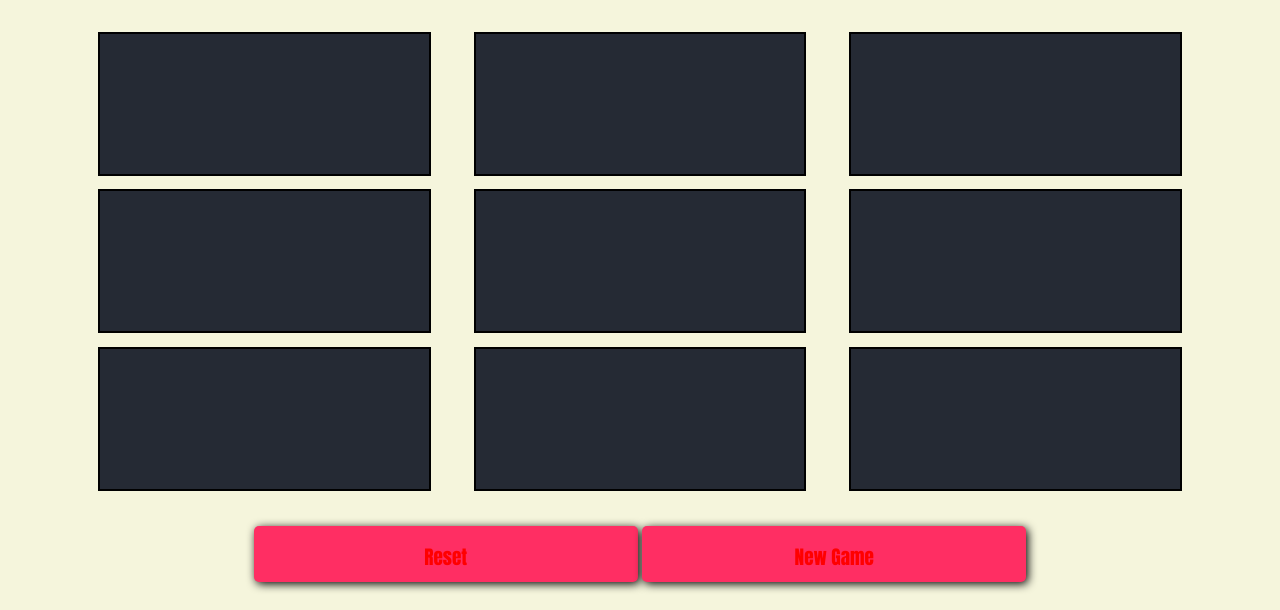
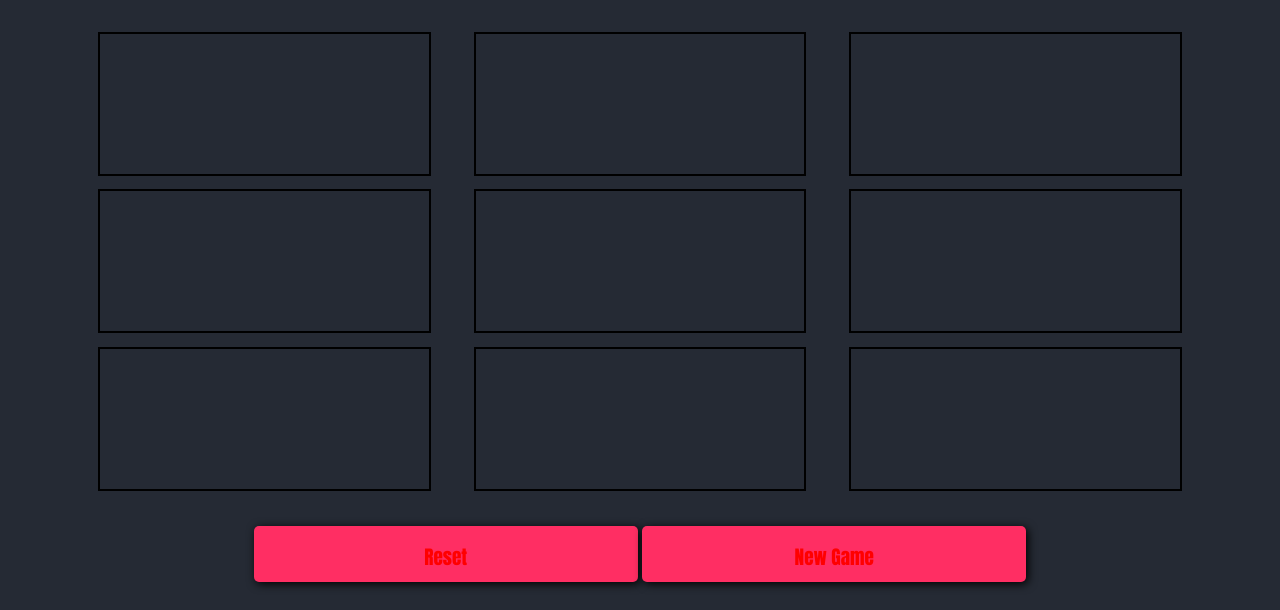
Before and after one commit to Un1trix/TicTakToe, a plain HTML site: page index.html in a window 1280 px wide. Shown: the part 190-800 px from the top of the page. Drawn offline with Linux system fonts and the light colour scheme.

Commit message:
Update style.css

```diff
--- a/style.css
+++ b/style.css
@@ -3,6 +3,7 @@
     font-family: sans-serif;
     transition: 0.2s ease-in-out;
     user-select: none;
+    background-color: #252A34;
 }
 /* * {
     margin: 0;
```
